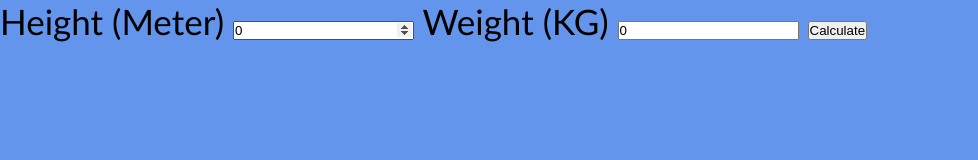
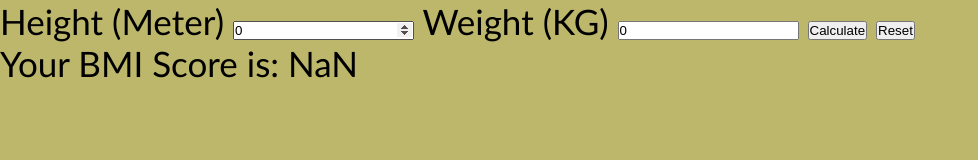
Before and after one commit to manjinder-singh-johal/bmi-calculator, a plain HTML site: page index.html in a window 1280 px wide. Both pictures are taken after a click on the button "Calculate". Shown: the whole page, without its empty margins (0-978 px from the left). Drawn offline with Linux system fonts and the light colour scheme.

Commit message:
added javascript

```diff
--- a/index.html
+++ b/index.html
@@ -14,7 +14,7 @@
         <input type="number" id="weight" name="weight" value="0" />
 
         <button id="calculate" onclick="calculate()">Calculate</button>
-
+        <button id="reset" onclick="reset()">Reset</button>
         <div id="output"></div>
     </div>
 </body>
--- a/script.js
+++ b/script.js
@@ -0,0 +1,16 @@
+let height;
+let weight;
+
+const calculate = () => {
+    height = parseFloat(document.getElementById('height').value);
+    weight = parseFloat(document.getElementById('weight').value);
+
+    const result = weight / (height * height);
+    document.getElementById('output').innerHTML = `Your BMI Score is: ${result.toFixed(2)}`;
+}
+
+const reset = () => {
+    document.getElementById('weight').value = '0';
+    document.getElementById('height').value = '0';
+    document.getElementById('output').innerHTML = '';
+}
--- a/styles.css
+++ b/styles.css
@@ -5,7 +5,7 @@
 }
 
 body {
-    background-color: cornflowerblue;
+    background-color: darkkhaki;
     font-size: 35px;
     font-family: 'Gill Sans', 'Gill Sans MT', Calibri, 'Trebuchet MS', sans-serif;
 }
```
